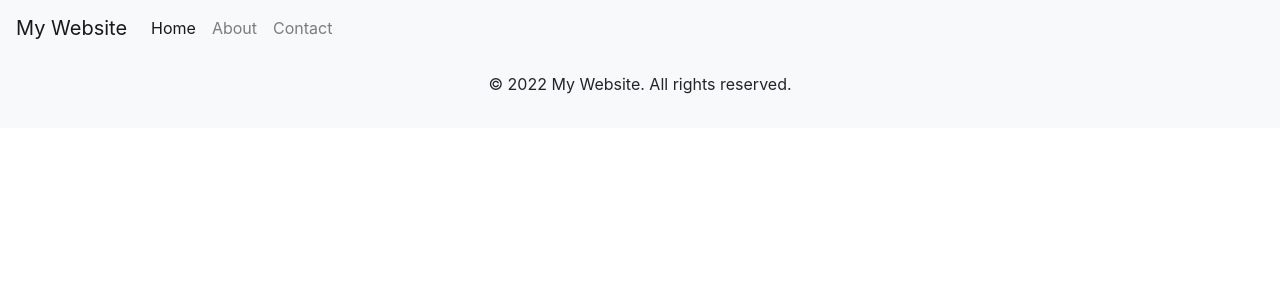
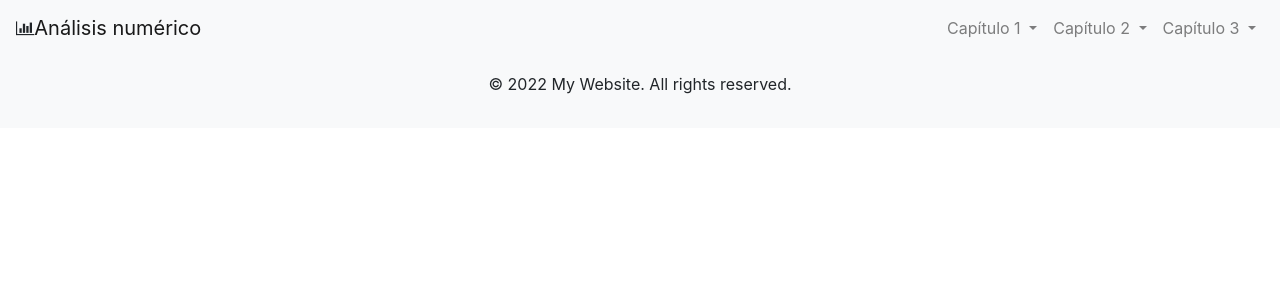
Before and after one commit to QuitoTactico/Proyecto_analisis, a Django app: template cap_1/templates/template.html in a window 1280 px wide. Shown: the top 300 px of the page. Run offline with Django 4.2, Linux system fonts and the light colour scheme; the template is opened without the code that fills it, so the values that code supplies are empty; some libraries are stand-ins or nearby versions.

Commit message:
Add desings

```diff
--- a/cap_1/templates/template.html
+++ b/cap_1/templates/template.html
@@ -6,27 +6,53 @@
     <meta name="viewport" content="width=device-width, initial-scale=1.0">
     <title>My Website</title>
     <link rel="stylesheet" href="https://stackpath.bootstrapcdn.com/bootstrap/4.5.2/css/bootstrap.min.css">
+    <link rel="stylesheet" href="https://cdnjs.cloudflare.com/ajax/libs/font-awesome/4.7.0/css/font-awesome.min.css">
 </head>
 
 <body>
     <header>
         <nav class="navbar navbar-expand-lg navbar-light bg-light">
-            <a class="navbar-brand" href="#">My Website</a>
+            <i class="fa fa-bar-chart" aria-hidden="true"></i>
+            <a class="navbar-brand" href="#">Análisis numérico</a>
             <button class="navbar-toggler" type="button" data-toggle="collapse" data-target="#navbarNav"
                 aria-controls="navbarNav" aria-expanded="false" aria-label="Toggle navigation">
                 <span class="navbar-toggler-icon"></span>
             </button>
-            <div class="collapse navbar-collapse" id="navbarNav">
-                <ul class="navbar-nav">
-                    <li class="nav-item active">
-                        <a class="nav-link" href="#">Home</a>
-                    </li>
-                    <li class="nav-item">
-                        <a class="nav-link" href="#">About</a>
-                    </li>
-                    <li class="nav-item">
-                        <a class="nav-link" href="#">Contact</a>
-                    </li>
+            <div class="collapse navbar-collapse d-flex flex-row-reverse" id="navbarNav">
+                <ul class="navbar-nav dropdown">
+                    <li class="nav-item dropdown">
+                        <a class="nav-link dropdown-toggle" href="#" id="navbarDropdown" role="button" data-toggle="dropdown" aria-haspopup="true" aria-expanded="false">
+                          Capítulo 1
+                        </a>
+                        <div class="dropdown-menu" aria-labelledby="navbarDropdown">
+                          <a class="dropdown-item" href="#">Método de Bisección</a>
+                          <a class="dropdown-item" href="#">Método de Punto Fijo</a>
+                          <a class="dropdown-item" href="#">Método de Newton</a>
+                          <a class="dropdown-item" href="#">Método de la Regla Falsa</a>
+                        </div>
+                      </li>
+                      <li class="nav-item dropdown">
+                        <a class="nav-link dropdown-toggle" href="#" id="navbarDropdown" role="button" data-toggle="dropdown" aria-haspopup="true" aria-expanded="false">
+                          Capítulo 2
+                        </a>
+                        <div class="dropdown-menu" aria-labelledby="navbarDropdown">
+                          <a class="dropdown-item" href="#">Si</a>
+                          <a class="dropdown-item" href="#">Otro día</a>
+                          <div class="dropdown-divider"></div>
+                          <a class="dropdown-item" href="#">Serguéi Kariakin</a>
+                        </div>
+                      </li>
+                      <li class="nav-item dropdown">
+                        <a class="nav-link dropdown-toggle" href="#" id="navbarDropdown" role="button" data-toggle="dropdown" aria-haspopup="true" aria-expanded="false">
+                          Capítulo 3
+                        </a>
+                        <div class="dropdown-menu" aria-labelledby="navbarDropdown">
+                          <a class="dropdown-item" href="#">Action</a>
+                          <a class="dropdown-item" href="#">Another action</a>
+                          <div class="dropdown-divider"></div>
+                          <a class="dropdown-item" href="#">Something else here</a>
+                        </div>
+                      </li>
                 </ul>
             </div>
         </nav>
```
Also changed, not shown: cap_1/templates/index.html (+29 -2 lines), static/img/si.jpeg (added).
